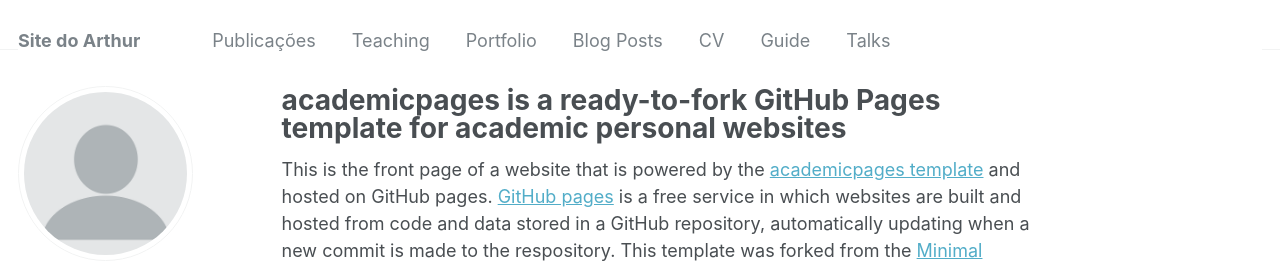
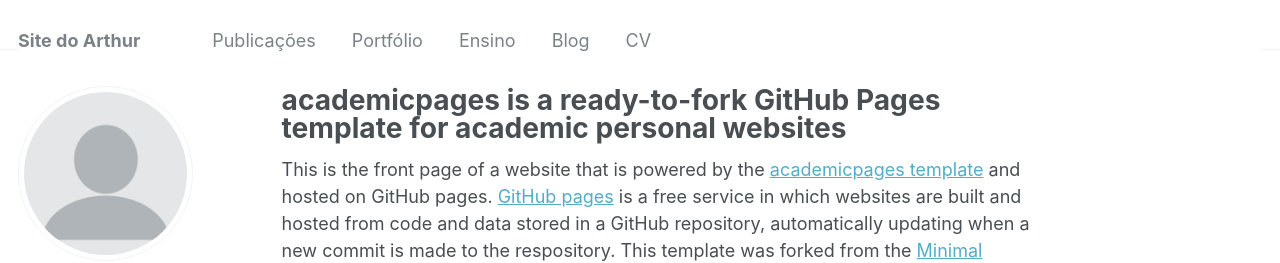
Before and after one commit to Arthur-Unb/arthurbaldini, a Jekyll site: the page built from _pages/about.md, in a window 1280 px wide. Shown: the top 263 px of the page. Built offline with Jekyll 4.4.1, drawn with Linux system fonts in a browser that asks for light colours; some web fonts are replaced.

Commit message:
Update navigation.yml

```diff
--- a/_data/navigation.yml
+++ b/_data/navigation.yml
@@ -3,20 +3,20 @@ main:
   - title: "Publicações"
     url: /publications/
 
-  - title: "Teaching"
+  - title: "Portfólio"
+    url: /portfolio/
+
+  - title: "Ensino"
     url: /teaching/
 
-  - title: "Portfolio"
-    url: /portfolio/
-
-  - title: "Blog Posts"
+  - title: "Blog"
     url: /year-archive/
 
   - title: "CV"
     url: /cv/
 
-  - title: "Guide"
-    url: /markdown/
+  # - title: "Guide"
+  #   url: /markdown/
 
-  - title: "Talks"
-    url: /talks/
+  # - title: "Talks"
+  #   url: /talks/
```
